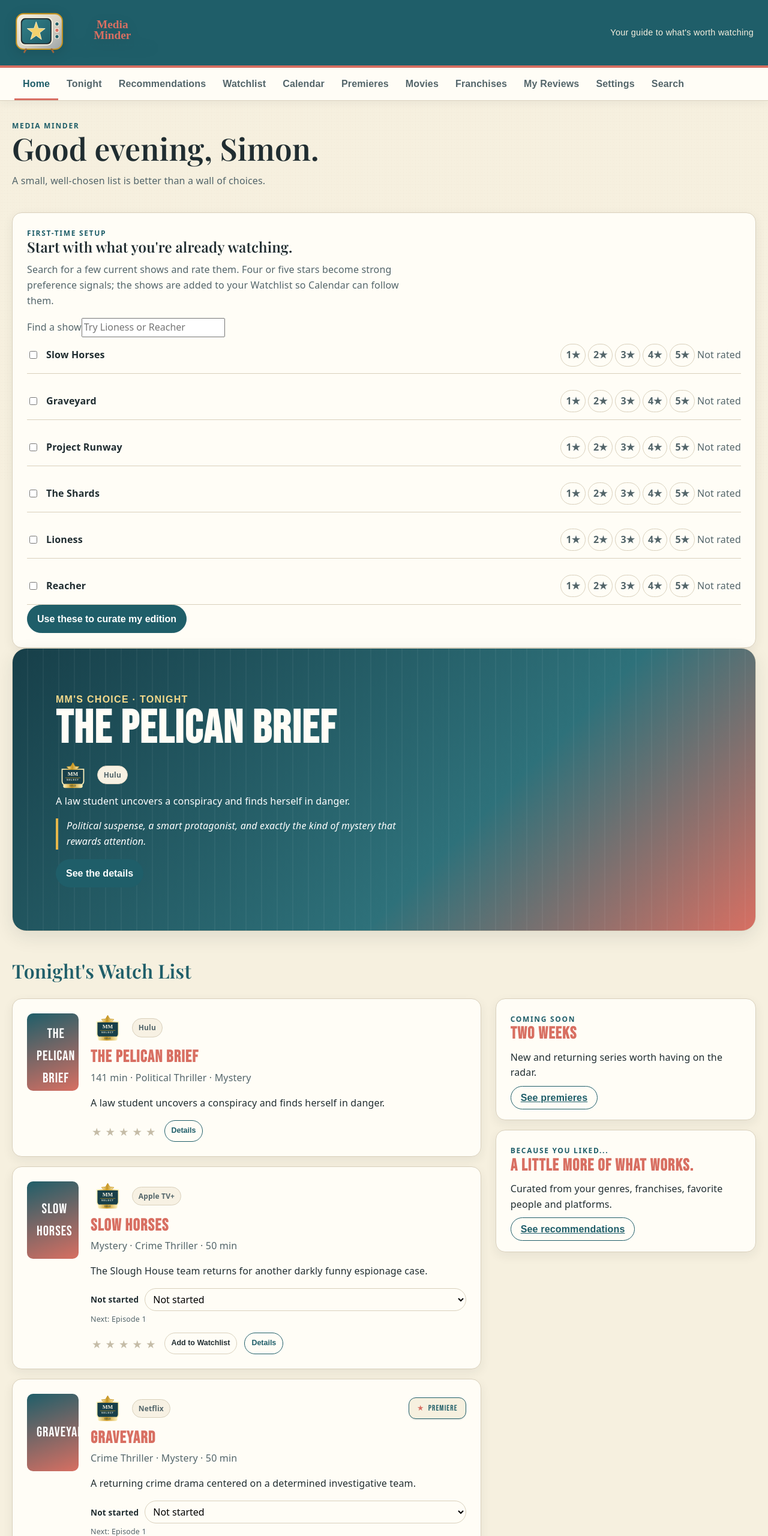
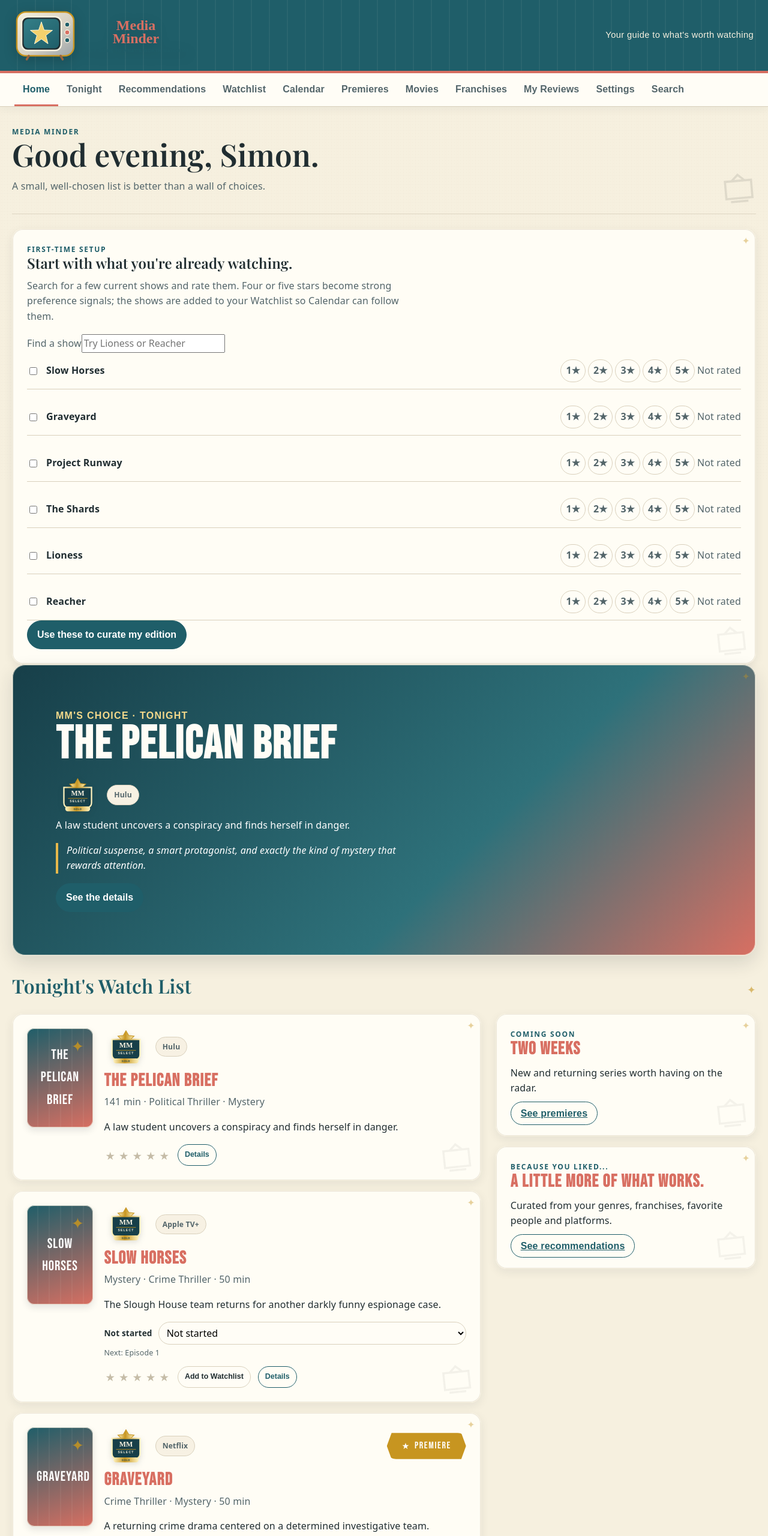
Before and after one commit to dizrig1-star/media-minder-qa, a website with bundled scripts: page beta/src/index.html in a window 1280 px wide. Shown: the top 2560 px of the page at 60% size. Built offline with nearby package versions, Linux system fonts and the light colour scheme; a web font is replaced by a local one.

Commit message:
deploy: 3009638b71b5c8a04aeb36428027c5ca389a17bc

```diff
--- a/beta/src/styles/components.css
+++ b/beta/src/styles/components.css
@@ -1,64 +1,72 @@
-.site-header{background:var(--teal);color:var(--paper);border-bottom:4px solid var(--coral)}
-.header-inner{width:min(var(--max),calc(100% - 48px));margin:auto;display:flex;align-items:center;justify-content:space-between;gap:1.5rem;padding:18px 0}
-.brand-mark{display:block;width:250px;height:auto;filter:drop-shadow(0 5px 10px rgba(0,0,0,.12))}
-.header-tagline{font-family:'Adlam Display',sans-serif;font-size:.9rem;text-align:right;max-width:300px;color:var(--cream);letter-spacing:.02em}
+.site-header{background:var(--teal);color:var(--paper);border-bottom:4px solid var(--coral);position:relative;overflow:hidden}
+.site-header:after{content:"";position:absolute;inset:0;pointer-events:none;opacity:.055;background:repeating-linear-gradient(90deg,transparent 0 28px,rgba(246,240,223,.9) 28px 30px)}
+.header-inner{width:min(var(--max),calc(100% - 48px));margin:auto;display:flex;align-items:center;justify-content:space-between;gap:2rem;padding:14px 0;position:relative;z-index:1}
+.brand-mark{display:block;width:310px;height:auto;filter:drop-shadow(0 5px 10px rgba(0,0,0,.18))}
+.header-tagline{font-family:'Adlam Display',sans-serif;font-size:.92rem;text-align:right;max-width:340px;color:var(--cream);letter-spacing:.025em}
 .nav-wrap{background:var(--paper);border-bottom:1px solid var(--line);position:sticky;top:0;z-index:20;box-shadow:0 4px 14px rgba(32,53,58,.05)}
 .nav-inner{width:min(var(--max),calc(100% - 48px));margin:auto;display:flex;overflow:auto;scrollbar-width:thin}
 .nav-item{display:block;text-decoration:none;border:0;background:transparent;padding:14px 14px 12px;color:var(--ink-soft);font-family:'Adlam Display',sans-serif;font-weight:700;white-space:nowrap;border-bottom:3px solid transparent;transition:color .16s ease,border-color .16s ease}
 .nav-item:hover,.nav-item.active{color:var(--teal);border-bottom-color:var(--coral)}
-.site-footer{border-top:1px solid var(--line);padding:28px 0;background:#ece3d1;color:var(--ink-soft)}
+.site-footer{border-top:1px solid var(--line);padding:28px 0;background:#ece3d1;color:var(--ink-soft);position:relative;overflow:hidden}
+.site-footer:after{content:"✦  TV  ✦  MM  ✦";position:absolute;right:4%;bottom:10px;font-family:'Bebas Neue',sans-serif;letter-spacing:.2em;font-size:2.2rem;color:var(--teal);opacity:.08;pointer-events:none}
 .footer-inner{width:min(var(--max),calc(100% - 48px));margin:auto;display:flex;justify-content:space-between;gap:1rem;flex-wrap:wrap}
-.card{background:var(--paper);border:1px solid var(--line);border-radius:var(--radius-md);box-shadow:var(--shadow-soft);padding:var(--space-4);min-width:0}
+.card{position:relative;overflow:hidden;background:rgba(255,253,246,.96);border:1px solid var(--cream);border-radius:18px;box-shadow:0 5px 16px rgba(32,45,49,.075),inset 0 0 0 1px rgba(217,208,188,.52);padding:var(--space-4);min-width:0}
+.card:after{content:"";position:absolute;right:12px;bottom:10px;width:56px;height:56px;background:url('../assets/icons/tv.svg') center/contain no-repeat;opacity:.045;transform:rotate(-6deg);pointer-events:none}
+.card:before{content:"✦";position:absolute;top:7px;right:9px;font-family:Georgia,serif;font-size:1rem;color:var(--gold);opacity:.42;pointer-events:none}
 .card.flat{box-shadow:none}
-.card h3{font-family:'Bebas Neue',Impact,sans-serif;letter-spacing:.045em;font-size:1.75rem;color:var(--coral);line-height:1.05}
-.hero{position:relative;overflow:hidden;min-height:330px;display:flex;align-items:end;background:linear-gradient(135deg,#173f49 0%,#2e717a 62%,#d86f62 100%);color:white;border-radius:var(--radius-lg);box-shadow:var(--shadow)}
+.card h3{font-family:'Bebas Neue',Impact,sans-serif;letter-spacing:.045em;font-size:1.85rem;color:var(--coral);line-height:1.05}
+.hero{position:relative;overflow:hidden;min-height:330px;display:flex;align-items:end;background:linear-gradient(135deg,#173f49 0%,#2e717a 62%,#d86f62 100%);color:white;border-radius:22px;box-shadow:0 12px 30px rgba(32,45,49,.14),inset 0 0 0 1px rgba(246,240,223,.6)}
 .hero:after{content:"";position:absolute;inset:0;background:repeating-linear-gradient(90deg,transparent 0 24px,rgba(255,255,255,.045) 24px 26px);pointer-events:none}
 .hero-content{position:relative;z-index:1;max-width:720px;padding:clamp(1.5rem,4vw,3rem)}
 .hero h2{font-family:'Bebas Neue',Impact,sans-serif;font-size:clamp(3rem,6vw,5.2rem);letter-spacing:.025em;line-height:.95;color:var(--paper);margin-bottom:var(--space-3)}
 .hero .eyebrow{color:#f4d98b;font-family:'Adlam Display',sans-serif;font-weight:800;letter-spacing:.08em}
-.poster{aspect-ratio:2/3;border-radius:10px;background:linear-gradient(160deg,var(--teal),var(--coral));display:grid;place-items:center;color:white;font-family:'Bebas Neue',Impact,sans-serif;text-align:center;padding:1rem;font-size:1.45rem;letter-spacing:.04em;overflow:hidden}
-.poster.small{width:86px;flex:none}
-.media-row{display:flex;gap:1.25rem;align-items:flex-start}
+.poster{aspect-ratio:2/3;border-radius:12px;background:linear-gradient(160deg,var(--teal),var(--coral));display:grid;place-items:center;color:white;font-family:'Bebas Neue',Impact,sans-serif;text-align:center;padding:1rem;font-size:1.45rem;letter-spacing:.04em;overflow:hidden;position:relative;box-shadow:inset 0 0 0 1px rgba(246,240,223,.7),0 5px 12px rgba(32,45,49,.12)}
+.poster:before{content:"";position:absolute;inset:0;background:repeating-linear-gradient(90deg,transparent 0 17px,rgba(246,240,223,.055) 17px 19px);pointer-events:none}
+.poster:after{content:"✦";position:absolute;top:12px;right:14px;font-size:1.6rem;color:var(--gold);opacity:.85}
+.poster.small{width:110px;flex:none}
+.media-row{display:flex;gap:1.15rem;align-items:flex-start}
 .media-row .details{min-width:0;flex:1}
 .media-row h3{margin-bottom:.35rem}
 .media-meta{display:flex;align-items:center;justify-content:space-between;gap:.7rem;flex-wrap:wrap;margin-bottom:.65rem}
 .media-meta>.cluster{min-width:0}
-.content-badges{display:flex;align-items:center;gap:.45rem;flex-wrap:wrap;justify-content:flex-end}
-.badge{display:inline-flex;align-items:center;justify-content:center;gap:6px;min-height:36px;padding:6px 13px;border:1px solid currentColor;border-radius:12px;font-family:'Bebas Neue',Impact,sans-serif;font-size:.84rem;letter-spacing:.08em;text-transform:uppercase;color:var(--teal);background:var(--cream);box-shadow:0 2px 0 rgba(32,53,58,.08)}
-.badge:before{content:"✦";font-size:.8rem;color:var(--coral)}
+.content-badges{display:flex;align-items:center;gap:.65rem;flex-wrap:wrap;justify-content:flex-end}
+/* Status badges now act as editorial signposts rather than metadata pills. */
+.badge{position:relative;display:inline-flex;align-items:center;justify-content:center;gap:7px;min-height:42px;padding:8px 17px;border:1px solid currentColor;border-radius:7px 15px 7px 15px;font-family:'Bebas Neue',Impact,sans-serif;font-size:1rem;letter-spacing:.1em;text-transform:uppercase;color:var(--teal);background:var(--cream);box-shadow:0 2px 0 rgba(32,53,58,.08),inset 0 0 0 1px rgba(255,255,255,.55)}
+.badge:before{content:"✦";font-size:.9rem;color:var(--coral)}
 .badge.gold{background:var(--gold);border-color:var(--gold);color:#fff}.badge.silver{background:var(--silver);border-color:var(--silver);color:#182124}.badge.bronze{background:var(--bronze);border-color:var(--bronze);color:#fff}
-.badge.tonight,.badge.watching,.badge.premiere{border-radius:12px;border-color:var(--teal);background:var(--cream);color:var(--teal)}
-.badge.tonight:before{content:"◷"}.badge.watching:before{content:"◉"}.badge.premiere:before{content:"★"}
-.badge.new{border-radius:8px;border-color:var(--coral);background:var(--paper);color:var(--coral);box-shadow:inset 0 0 0 2px rgba(216,111,98,.12),0 2px 0 rgba(32,53,58,.08)}
+.badge.tonight,.badge.watching,.badge.premiere{color:#fff;border-color:transparent;min-width:132px;padding-left:20px;padding-right:20px;background:var(--coral);clip-path:polygon(6% 0,94% 0,100% 50%,94% 100%,6% 100%,0 50%);box-shadow:none}
+.badge.tonight:before{content:"◷";color:#fff}.badge.watching{background:var(--teal)}.badge.watching:before{content:"◉";color:var(--cream)}.badge.premiere{background:var(--gold);color:#fff}.badge.premiere:before{content:"★";color:#fff}
+.badge.new{min-width:112px;border-radius:18px 5px 18px 5px;border:2px solid var(--coral);background:var(--paper);color:var(--coral);box-shadow:inset 0 0 0 2px rgba(216,111,98,.10),0 2px 0 rgba(32,53,58,.08)}
 .badge.new:before{content:"✦";color:var(--coral)}
-.platform{display:inline-flex;border:1px solid var(--line);border-radius:var(--radius-pill);padding:5px 10px;font-size:.75rem;font-weight:700;color:var(--ink-soft);background:#f7f1e3}
+.platform{display:inline-flex;border:1px solid var(--line);border-radius:var(--radius-pill);padding:6px 11px;font-size:.76rem;font-weight:700;color:var(--ink-soft);background:#f7f1e3}
 .btn{border:1px solid var(--teal);border-radius:var(--radius-pill);padding:10px 16px;background:var(--teal);color:white;font-family:'Adlam Display',sans-serif;font-weight:800;transition:transform .16s ease,box-shadow .16s ease,background .16s ease}
 .btn:hover{transform:translateY(-1px);box-shadow:0 4px 10px rgba(32,53,58,.12)}
 .btn.secondary{background:transparent;color:var(--teal)}
 .btn.ghost{border-color:var(--line);background:var(--paper);color:var(--ink)}
 .btn.small{padding:7px 11px;font-size:.78rem}
 .editor-note{border-left:4px solid var(--coral);padding-left:14px;color:var(--ink-soft);font-style:italic}
-.section-heading{display:flex;justify-content:space-between;align-items:baseline;gap:1rem;margin:var(--space-6) 0 var(--space-3)}
+.section-heading{display:flex;justify-content:space-between;align-items:baseline;gap:1rem;margin:var(--space-5) 0 var(--space-3);position:relative}
+.section-heading:after{content:"✦";font-family:Georgia,serif;color:var(--gold);opacity:.6;font-size:1.1rem;margin-left:auto}
 .section-heading h2{font-size:2rem;color:var(--teal)}
 .muted{color:var(--ink-soft)}
-.empty-state{text-align:center;padding:3rem 1.25rem;border:1px dashed var(--line);border-radius:var(--radius-md);background:rgba(255,253,246,.65)}
+.empty-state{text-align:center;padding:2rem 1.25rem;border:1px dashed var(--line);border-radius:14px;background:rgba(255,253,246,.65);position:relative}
 .list{display:flex;flex-direction:column;gap:14px}
 .rating{display:inline-flex;gap:2px}
 .star{border:0;background:transparent;padding:2px;color:#c5bca7;font-size:1.15rem}.star.on{color:var(--coral)}
 .search-box{display:flex;gap:8px}.search-box input{flex:1;border:1px solid var(--line);background:var(--paper);border-radius:var(--radius-pill);padding:12px 16px;color:var(--ink)}
 .retro-rule{height:6px;background:repeating-linear-gradient(90deg,var(--coral) 0 18px,var(--gold) 18px 36px,var(--teal) 36px 54px);border-radius:var(--radius-pill);opacity:.9}
 .tv-icon{width:34px;height:34px}
-.callout{background:#f1e7d1;border-left:6px solid var(--gold);padding:1rem 1.2rem;border-radius:0 var(--radius-sm) var(--radius-sm) 0}
+.callout{background:#f1e7d1;border-left:6px solid var(--gold);padding:1rem 1.2rem;border-radius:0 var(--radius-sm) var(--radius-sm) 0;position:relative}
 .progress-control{display:grid;grid-template-columns:auto 1fr;gap:4px 10px;align-items:center;margin:.75rem 0}
 .progress-control label{font-size:.85rem}.progress-control select{border:1px solid var(--line);border-radius:var(--radius-pill);padding:6px 9px;background:var(--paper)}
 .progress-control .muted{grid-column:1/-1;font-size:.78rem}
 .modal .section-heading{margin:1.25rem 0 .5rem}
-.mm-select{display:inline-flex;align-items:center;height:48px;vertical-align:middle;flex:none}
-.mm-select img{display:block;height:48px;width:auto}
+.mm-select{display:inline-flex;align-items:center;height:62px;vertical-align:middle;flex:none;filter:drop-shadow(0 3px 5px rgba(32,45,49,.14))}
+.mm-select img{display:block;height:62px;width:auto}
 .mm-select .sr-only{position:absolute;width:1px;height:1px;padding:0;margin:-1px 0 -1px 0;overflow:hidden;clip:rect(0,0,0,0);white-space:nowrap;border:0}
 .onboarding-choice{align-items:center;justify-content:space-between;gap:1rem;padding:.7rem 0;border-bottom:1px solid var(--line)}
 .onboarding-choice>label{min-width:170px}
 .onboarding-rating{display:flex;align-items:center;gap:4px;flex-wrap:wrap;justify-content:flex-end}
 .star-button{border:1px solid var(--line);background:var(--paper);border-radius:999px;padding:5px 8px;color:var(--ink-soft);font-weight:700;cursor:pointer}
 .star-button:hover,.star-button.selected{border-color:var(--gold);color:var(--gold);background:#fff8df}
-@media(max-width:650px){.header-tagline{display:none}.header-inner{width:calc(100% - 28px)}.nav-inner{width:calc(100% - 28px)}.brand-mark{width:205px}.card{padding:1rem}.hero{min-height:300px}.media-row{gap:1rem}.page-title{max-width:none}.mm-select,.mm-select img{height:44px}.onboarding-choice{align-items:flex-start;flex-direction:column}.onboarding-rating{justify-content:flex-start}.media-meta{align-items:flex-start}.content-badges{justify-content:flex-start}}
+@media(max-width:650px){.header-tagline{display:none}.header-inner{width:calc(100% - 28px)}.nav-inner{width:calc(100% - 28px)}.brand-mark{width:245px}.card{padding:1rem}.hero{min-height:300px}.media-row{gap:1rem}.page-title{max-width:none}.mm-select,.mm-select img{height:52px}.onboarding-choice{align-items:flex-start;flex-direction:column}.onboarding-rating{justify-content:flex-start}.media-meta{align-items:flex-start}.content-badges{justify-content:flex-start}.badge{min-height:40px;font-size:.94rem}}
--- a/beta/src/styles/layout.css
+++ b/beta/src/styles/layout.css
@@ -1,10 +1,11 @@
 .app-shell{min-height:100vh;display:flex;flex-direction:column}
 .app-main{width:min(var(--max),calc(100% - 32px));margin:0 auto;padding:var(--space-5) 0 var(--space-6);flex:1}
-.page-header{display:flex;justify-content:space-between;gap:1rem;align-items:end;margin-bottom:var(--space-4)}
+.page-header{display:flex;justify-content:space-between;gap:1rem;align-items:end;margin-bottom:var(--space-4);position:relative;padding-bottom:1rem;border-bottom:1px solid rgba(217,208,188,.8)}
+.page-header:after{content:"";width:58px;height:58px;flex:none;background:url('../assets/icons/tv.svg') center/contain no-repeat;opacity:.09;transform:rotate(-5deg);margin-bottom:-.2rem}
 .page-kicker{text-transform:uppercase;letter-spacing:.14em;font-size:.75rem;font-weight:800;color:var(--teal)}
-.page-title{font-size:clamp(2rem,4vw,3.4rem)}
-.grid-2{display:grid;grid-template-columns:1.8fr 1fr;gap:var(--space-4)}
-.grid-3{display:grid;grid-template-columns:repeat(3,1fr);gap:var(--space-3)}
+.page-title{font-size:clamp(2.15rem,4vw,3.6rem)}
+.grid-2{display:grid;grid-template-columns:minmax(0,1.8fr) minmax(280px,1fr);gap:var(--space-4)}
+.grid-3{display:grid;grid-template-columns:repeat(3,minmax(0,1fr));gap:var(--space-3)}
 .stack{display:flex;flex-direction:column;gap:var(--space-3)}
 .cluster{display:flex;flex-wrap:wrap;gap:var(--space-2);align-items:center}
-@media(max-width:850px){.grid-2,.grid-3{grid-template-columns:1fr}.app-main{width:min(var(--max),calc(100% - 22px));padding-top:var(--space-4)}}
+@media(max-width:850px){.grid-2,.grid-3{grid-template-columns:1fr}.app-main{width:min(var(--max),calc(100% - 22px));padding-top:var(--space-4)}.page-header:after{width:44px;height:44px}}
```
